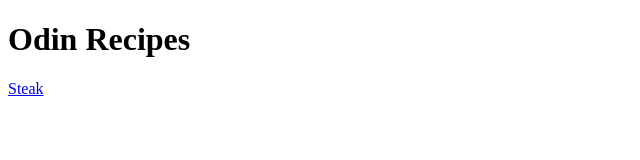
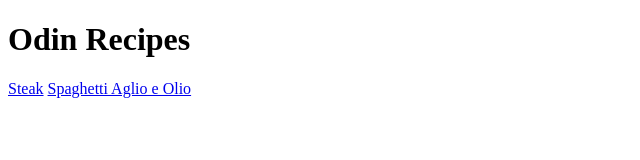
Before and after one commit to theholytom/odin-recipe, a plain HTML site: page index.html in a window 1280 px wide. Shown: the whole page, without its empty margins (0-640 px from the left). Drawn offline with Linux system fonts and the light colour scheme.

Commit message:
Add link to Spaghetti.html
Link to recipes/spaghetti.html.

```diff
--- a/index.html
+++ b/index.html
@@ -2,10 +2,11 @@
 <html lang="en">
 <head>
     <meta charset="UTF-8">
-    <title>Document</title>
+    <title>Odin Recipes</title>
 </head>
 <body>
     <h1>Odin Recipes</h1>
     <a href="recipes/steak.html">Steak</a>
+    <a href="recipes/spaghetti.html">Spaghetti Aglio e Olio</a>
 </body>
 </html>
```
